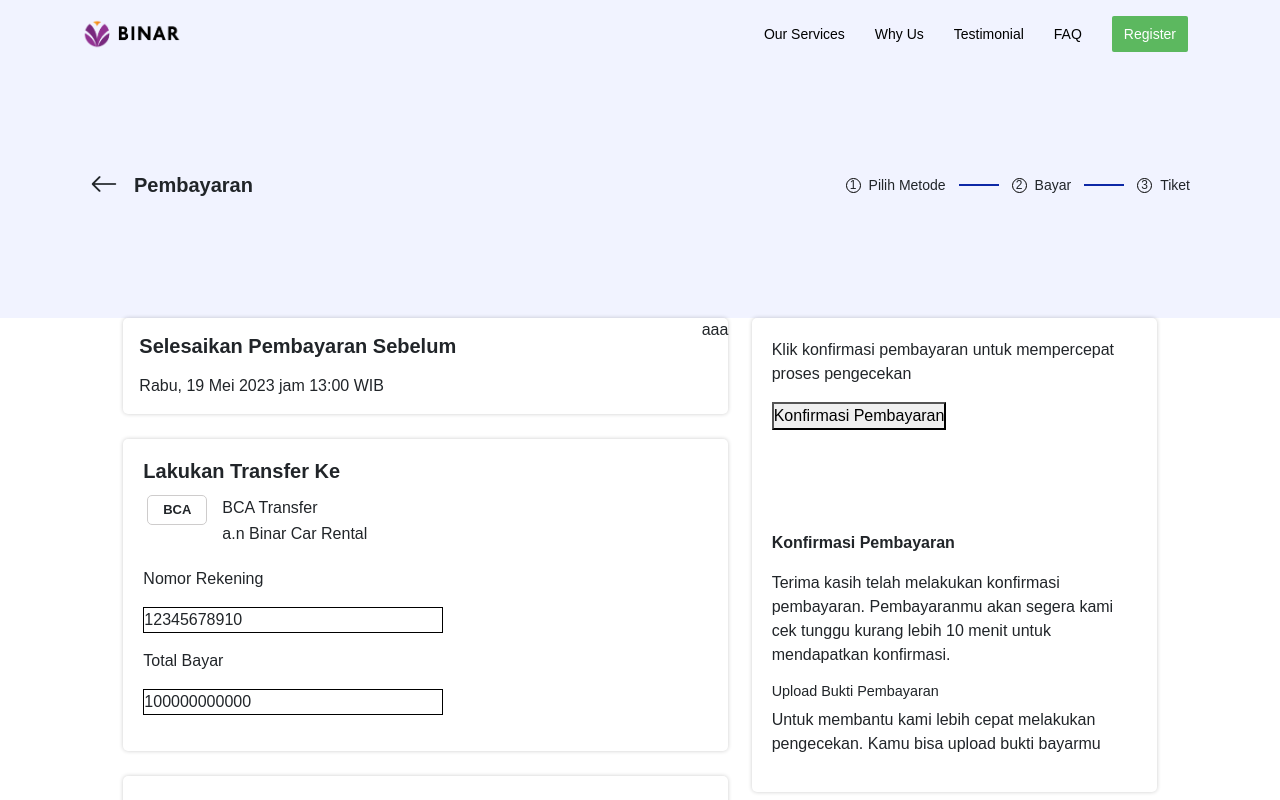
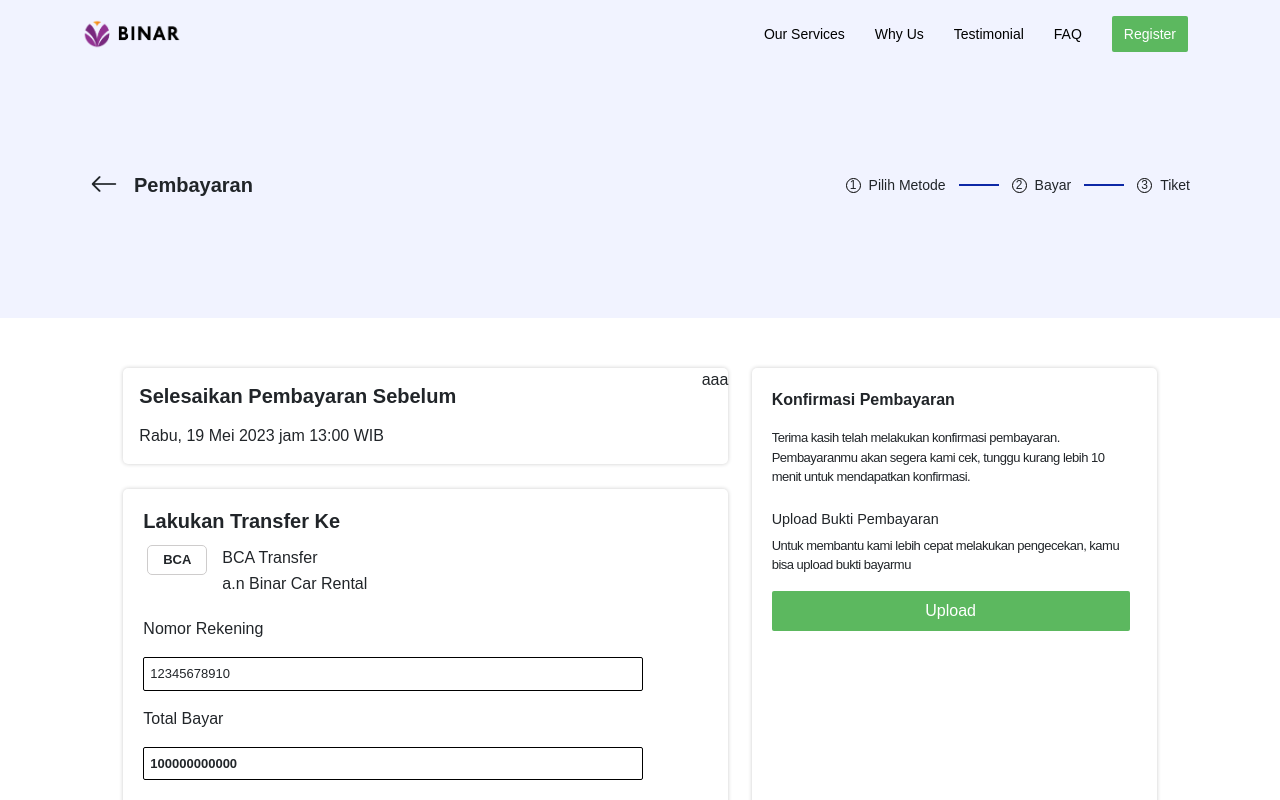
Before and after one commit to sandinofri/binar-rental, a React (Vite) app: page /transfer in a window 1280 px wide. Both pictures are taken after a click on the button "Konfirmasi Pembayaran". Shown: the top 800 px of the page. Built offline with nearby package versions, Linux system fonts and the light colour scheme.

Commit message:
add ui and uploadpayment image in transfer

```diff
--- a/src/modules/Landing/api/api.jsx
+++ b/src/modules/Landing/api/api.jsx
@@ -27,6 +27,12 @@ export async function customerOrder( id, config) {
   return response;
 }
 
+export async function paymentSlip(orderId, formData, config) {
+  const response = await axios.put(`https://api-car-rental.binaracademy.org/customer/order/${orderId}/slip`, formData, config);
+
+  return response;
+}
+
 export async function authLogin(form, config) {
   const response = await axios.post(
     `https://api-car-rental.binaracademy.org/admin/auth/login`,
--- a/src/modules/Landing/components/Transfer/style.css
+++ b/src/modules/Landing/components/Transfer/style.css
@@ -1,5 +1,5 @@
 .transfer-wrapper {
     display: flex;
     justify-content: space-evenly;
-    margin: 0px 100px;
+    margin: 50px 100px;
 }
--- a/src/modules/Landing/components/TransferLeft/style.css
+++ b/src/modules/Landing/components/TransferLeft/style.css
@@ -48,7 +48,10 @@
 
 .box-left-transfer {
     border: 1px solid black;
-    width: 300px;
+    width: 500px;
+    font-size: 13px;
+    padding: 6px;
+    border-radius: 2px;
 }
 
 .desc-transfer-bank {
--- a/src/modules/Landing/components/TransferLeft/transferleft.jsx
+++ b/src/modules/Landing/components/TransferLeft/transferleft.jsx
@@ -29,7 +29,7 @@ const TransferLeft = () => {
                         </div>
                         <div>
                             <p>Total Bayar</p>
-                            <p className='box-left-transfer'>100000000000</p>
+                            <p className='box-left-transfer fw-bold'>100000000000</p>
                         </div>
             </div>
 
--- a/src/modules/Landing/components/TransferRight/style.css
+++ b/src/modules/Landing/components/TransferRight/style.css
@@ -1,10 +1,49 @@
 .transfer-right {
+    height: 148px;
     border-radius: 5px;
     padding: 20px;
     display: flex;
     flex-direction: column;
     justify-content: space-between;
     width: 405px;
-    height: 474px;
     box-shadow: 0px 0px 4px rgba(0, 0, 0, 0.20);
 }
+
+.transfer-right-confirm {
+    height: 500px;
+}
+
+.text-transfer-right {
+    font-size: 13px;
+    letter-spacing: -0.5px;
+}
+
+.btn-transfer-right-1 {
+    width: 358px;
+    padding: 8px 12px;
+    justify-content: center;
+    align-items: center;
+    background-color: #5CB85F;
+    border-radius: 2px;
+    border: none;
+    color: white;
+    margin-top: 30px;
+}
+
+.btn-transfer-right-2 {
+    width: 358px;
+    padding: 8px 12px;
+    cursor: pointer;
+    text-align: center;
+    justify-content: center;
+    align-items: center;
+    background-color: #5CB85F;
+    border-radius: 2px;
+    border: none;
+    color: white;
+}
+
+.img-transfer {
+    width: 150px;
+    margin-bottom: 20px;
+}
--- a/src/modules/Landing/components/TransferRight/transferright.jsx
+++ b/src/modules/Landing/components/TransferRight/transferright.jsx
@@ -1,21 +1,143 @@
-import './style.css'
+import { useState } from 'react';
+import './style.css';
+import * as requestAPI from '../../api/api';
 
-const TransferRight = () => {
+const TransferRight = ({ orderId }) => {
+    const [selectedFile, setSelectedFile] = useState(null);
+    const [uploadButtonText, setUploadButtonText] = useState('Upload');
+
+    const handleFileChange = (e) => {
+        setSelectedFile(e.target.files[0]);
+        setUploadButtonText('Konfirmasi');
+    };
+
+    const handleUpload = async () => {
+        if (!selectedFile) {
+            return;
+        }
+
+        const formData = new FormData();
+        formData.append('image', selectedFile);
+
+        const token = localStorage.getItem("access_token");
+        const config = {
+            headers: { access_token: token },
+        };
+
+        try {
+            const response = await requestAPI.paymentSlip(orderId, formData, config);
+
+            console.log('Respon dari server:', response.data);
+            // Tambahkan logika atau pembaruan state sesuai kebutuhan aplikasi Anda
+        } catch (error) {
+            console.error('Gagal mengunggah gambar:', error);
+            // Handle error sesuai kebutuhan aplikasi Anda
+        }
+    };
+
+    const [showConfirmation, setShowConfirmation] = useState(false);
+
+    const handleConfirmationClick = () => {
+        setShowConfirmation(true);
+    };
+
     return (
-        <div className='transfer-right'>
+        <div className={`transfer-right ${showConfirmation ? 'transfer-right-confirm' : ''}`}>
+            {!showConfirmation ? (
                 <div>
-                <p>Klik konfirmasi pembayaran untuk mempercepat proses pengecekan</p>
-                <button>Konfirmasi Pembayaran</button>
+                    <p className='text-transfer-right'>Klik konfirmasi pembayaran untuk mempercepat proses pengecekan</p>
+                    <button onClick={handleConfirmationClick} className='btn-transfer-right-1'>Konfirmasi Pembayaran</button>
                 </div>
-
+            ) : (
                 <div>
                     <p className='fw-bold'>Konfirmasi Pembayaran</p>
-                <p>Terima kasih telah melakukan konfirmasi pembayaran. Pembayaranmu akan segera kami cek tunggu kurang lebih 10 menit untuk mendapatkan konfirmasi.</p>
+                    <p className='text-transfer-right mb-4'>Terima kasih telah melakukan konfirmasi pembayaran. Pembayaranmu akan segera kami cek, tunggu kurang lebih 10 menit untuk mendapatkan konfirmasi.</p>
                     <h6>Upload Bukti Pembayaran</h6>
-                <p>Untuk membantu kami lebih cepat melakukan pengecekan. Kamu bisa upload bukti bayarmu</p>
+                    <p className='text-transfer-right'>Untuk membantu kami lebih cepat melakukan pengecekan, kamu bisa upload bukti bayarmu</p>
+                    {selectedFile && (
+                        <div className='d-flex justify-content-center'>
+                            <img src={URL.createObjectURL(selectedFile)} alt="Preview" className='img-transfer' />
                         </div>
+                    )}
+                    <label className='btn-transfer-right-2'>
+                        <input type="file" onChange={handleFileChange} onClick={handleUpload} style={{ display: 'none' }} />
+                        {uploadButtonText} {/* Use dynamic text for the button */}
+                    </label>
+                </div>
+            )}
         </div>
     );
 }
 
 export default TransferRight;
+
+// import { useState } from 'react';
+// import './style.css';
+// import * as requestAPI from '../../api/api';
+
+// const TransferRight = ({ orderId }) => {
+//     const [selectedFile, setSelectedFile] = useState(null);
+
+//     const handleFileChange = (e) => {
+//         setSelectedFile(e.target.files[0]);
+//     };
+
+//     const handleUpload = async () => {
+//         if (!selectedFile) {
+//             console.error('Pilih file terlebih dahulu');
+//             return;
+//         }
+
+//         const formData = new FormData();
+//         formData.append('image', selectedFile);
+
+//         const token = localStorage.getItem("access_token");
+//         const config = {
+//             headers: { access_token: token },
+//         };
+
+//         try {
+//             const response = await requestAPI.paymentSlip(orderId, formData, config);
+
+//             console.log('Respon dari server:', response.data);
+//             // Tambahkan logika atau pembaruan state sesuai kebutuhan aplikasi Anda
+//         } catch (error) {
+//             console.error('Gagal mengunggah gambar:', error);
+//             // Handle error sesuai kebutuhan aplikasi Anda
+//         }
+//     };
+
+//     const [showConfirmation, setShowConfirmation] = useState(false);
+
+//     const handleConfirmationClick = () => {
+//         setShowConfirmation(true);
+//     };
+
+//     return (
+//         <div className={`transfer-right ${showConfirmation ? 'transfer-right-confirm' : ''}`}>
+//             {!showConfirmation ? (
+//                 <div>
+//                     <p className='text-transfer-right'>Klik konfirmasi pembayaran untuk mempercepat proses pengecekan</p>
+//                     <button onClick={handleConfirmationClick} className='btn-transfer-right-1'>Konfirmasi Pembayaran</button>
+//                 </div>
+//             ) : (
+//                 <div>
+//                     <p className='fw-bold'>Konfirmasi Pembayaran</p>
+//                     <p className='text-transfer-right mb-4'>Terima kasih telah melakukan konfirmasi pembayaran. Pembayaranmu akan segera kami cek, tunggu kurang lebih 10 menit untuk mendapatkan konfirmasi.</p>
+//                     <h6>Upload Bukti Pembayaran</h6>
+//                     <p className='text-transfer-right'>Untuk membantu kami lebih cepat melakukan pengecekan, kamu bisa upload bukti bayarmu</p>
+//                     <input type="file" onChange={handleFileChange} />
+//                     {selectedFile && (
+//                         <div>
+//                             <h6>Preview Bukti Pembayaran</h6>
+//                             <img src={URL.createObjectURL(selectedFile)} alt="Preview" style={{ maxWidth: '100%', maxHeight: '200px' }} />
+//                         </div>
+//                     )}
+//                     <button onClick={handleUpload} className='btn-transfer-right-2'>Upload</button>
+//                 </div>
+//             )}
+//         </div>
+//     );
+// }
+
+// export default TransferRight;
--- a/src/modules/Landing/pages/TransferPages/index.jsx
+++ b/src/modules/Landing/pages/TransferPages/index.jsx
@@ -2,7 +2,6 @@ import Navigation from "../../components/Navigation";
 import HeaderPay from "../../components/HeaderPay/headerpay";
 import Transfer from "../../components/Transfer/transfer";
 import Footer from "../../components/Footer";
-import './style.css'
 
 const TransferPages = () => {
     return (
```
Also changed, not shown: src/modules/Landing/pages/TransferPages/style.css (deleted). Lines whose indentation alone changed are shown as unchanged.
